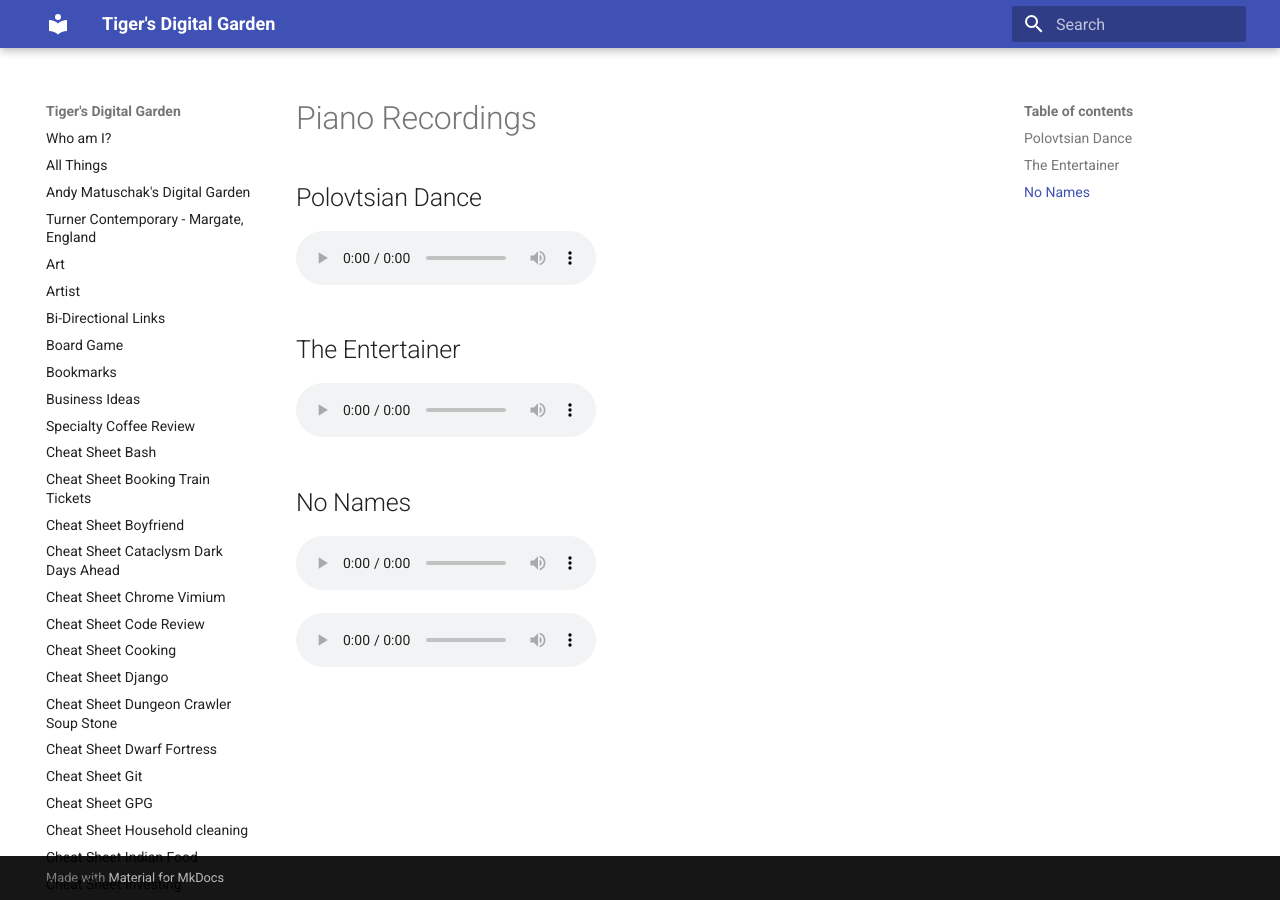
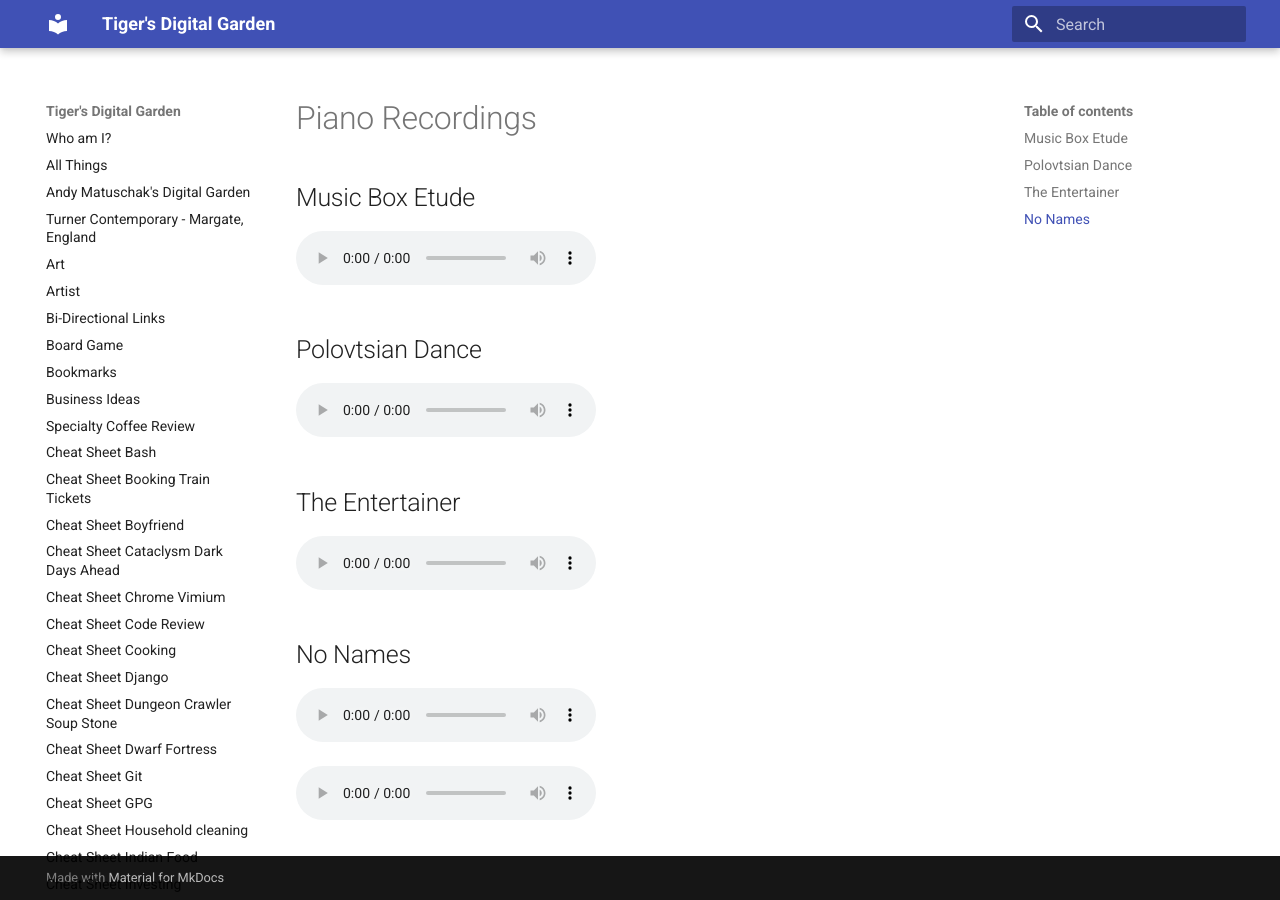
Before and after one commit to ynotstartups/notes, an MkDocs documentation site: the page built from notes/piano-recordings.md, in a window 1280 px wide. Built offline with MkDocs 1.6.1 and Material for MkDocs 9.7.7, drawn with Linux system fonts in a browser that asks for light colours.

Commit message:
add recording

```diff
--- a/notes/piano-recordings.md
+++ b/notes/piano-recordings.md
@@ -1,4 +1,10 @@
 # Piano Recordings
+
+## Music Box Etude
+
+<audio controls>
+  <source src="../recordings/music-box-etude.mp3" type="audio/mpeg">
+</audio>
 
 ## Polovtsian Dance
 
```
Also changed, not shown: 1 other file.
